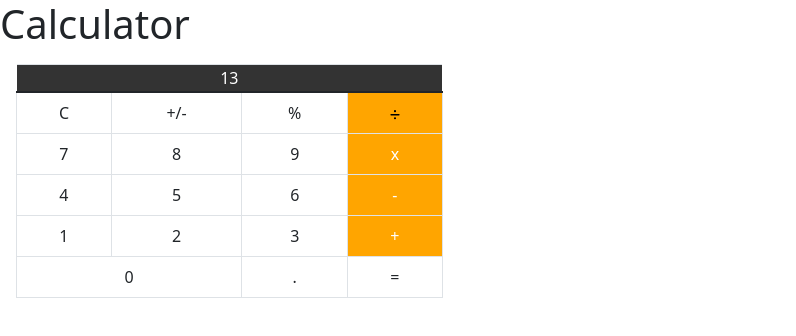
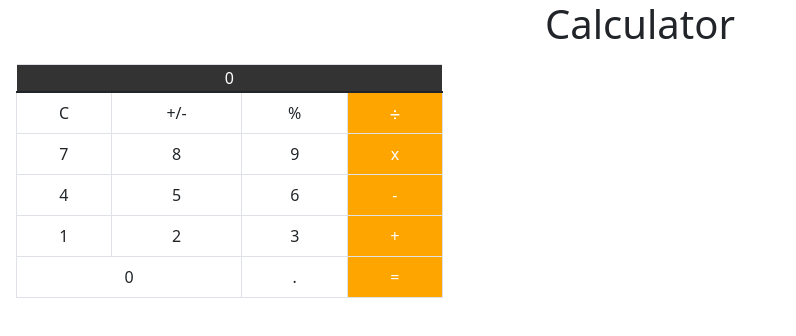
Before and after one commit to Monika-dotcom-boo/Calculator_vue, a Vue app: page / in a window 1280 px wide. Shown: the top 336 px of the page, without its empty margins (0-796 px from the left). Built offline with nearby package versions, Linux system fonts and the light colour scheme.

Commit message:
providing basic functionality part2

```diff
--- a/src/components/Calculator.vue
+++ b/src/components/Calculator.vue
@@ -1,6 +1,6 @@
 <template>
     <div class="Hello"></div>
-    <h1>{{msg}}</h1>
+    <h1 class='text-center'>{{msg}}</h1>
 
     <div class="col-md-4 m-3">
         <table class="table table-bordered text-center ">
@@ -14,30 +14,31 @@
       <td v-on:click="clearField">C</td>
       <td v-on:click="setNagativerOrPosiive">+/-</td>
       <td v-on:click="calculatePercenage">%</td>
-      <td class="lastColumn"><svg width="10px" xmlns="http://www.w3.org/2000/svg" viewBox="0 0 448 512"><!--! Font Awesome Pro 6.4.2 by @fontawesome - https://fontawesome.com License - https://fontawesome.com/license (Commercial License) Copyright 2023 Fonticons, Inc. --><path d="M272 96a48 48 0 1 0 -96 0 48 48 0 1 0 96 0zm0 320a48 48 0 1 0 -96 0 48 48 0 1 0 96 0zM400 288c17.7 0 32-14.3 32-32s-14.3-32-32-32H48c-17.7 0-32 14.3-32 32s14.3 32 32 32H400z"/></svg></td>
+      <td class="lastColumn"><svg width="10px" xmlns="http://www.w3.org/2000/svg" viewBox="0 0 448 512"><!--! Font Awesome Pro 6.4.2 by @fontawesome - https://fontawesome.com License - https://fontawesome.com/license (Commercial License) Copyright 2023 Fonticons, Inc. --><path fill="#fff" d="M272 96a48 48 0 1 0 -96 0 48 48 0 1 0 96 0zm0 320a48 48 0 1 0 -96 0 48 48 0 1 0 96 0zM400 288c17.7 0 32-14.3 32-32s-14.3-32-32-32H48c-17.7 0-32 14.3-32 32s14.3 32 32 32H400z"/></svg></td>
     </tr>
     <tr>
-        <td>7</td>
-        <td>8</td>
-        <td>9</td>
+        <td v-on:click="getNumber(7)">7</td>
+        <td v-on:click="getNumber(8)">8</td>
+        <td v-on:click="getNumber(9)">9</td>
         <td class="lastColumn">x</td>
     </tr>
     <tr>
-        <td>4</td>
-        <td>5</td>
-        <td>6</td>
+        <td v-on:click="getNumber(4)">4</td>
+        <td v-on:click="getNumber(5)">5</td>
+        <td v-on:click="getNumber(6)">6</td>
         <td class="lastColumn">-</td>
     </tr>
     <tr>
-        <td>1</td>
-        <td>2</td>
-        <td>3</td>
-        <td class="lastColumn">+</td>
+        <td v-on:click="getNumber(1)">1</td>
+        <td v-on:click="getNumber(2)">2</td>
+        <td v-on:click="getNumber(3)">3</td>
+        <td class="lastColumn"
+        @click="processOutput">+</td>
     </tr>
     <tr>
-        <td colspan="2">0</td>
-        <td>.</td>
-        <td>=</td>
+        <td colspan="2" v-on:click="getNumber(0)">0</td>
+        <td  v-on:click="getDok()">.</td>
+        <td class="lastColumn">=</td>
     </tr>
   </tbody>
 </table>
@@ -53,18 +54,34 @@ export default {
     },
     data(){
         return{
-            output: '13'
+            output: ""
         }
     },
     methods: {
         clearField() {
-            this.output = '0';
+            this.output = 0;
         },
         setNagativerOrPosiive(){
-            this.output = this.output[0] === '-' ? this.output.slice(1) : '${this.output}';
+            this.output = this.output[0] === '-' ? this.output.slice(1) : `-${this.output}`;
         },
         calculatePercenage(){
             this.output = parseFloat(this.output)/100;
+        },
+        getNumber(number){
+             this.output = `${this.output}${number}`
+        },
+        getDot(){
+            if(this.output.indexOf('.') === -1){
+                this.output = this.output+'.';
+            }
+        },
+        processOutput(){
+            this.operation = (a,b) => {
+            return parseFloat(a) + parseFloat(b)
+            }
+        },
+        updateOutput(){
+            this.operation = ``
         }
     }
 }
```
